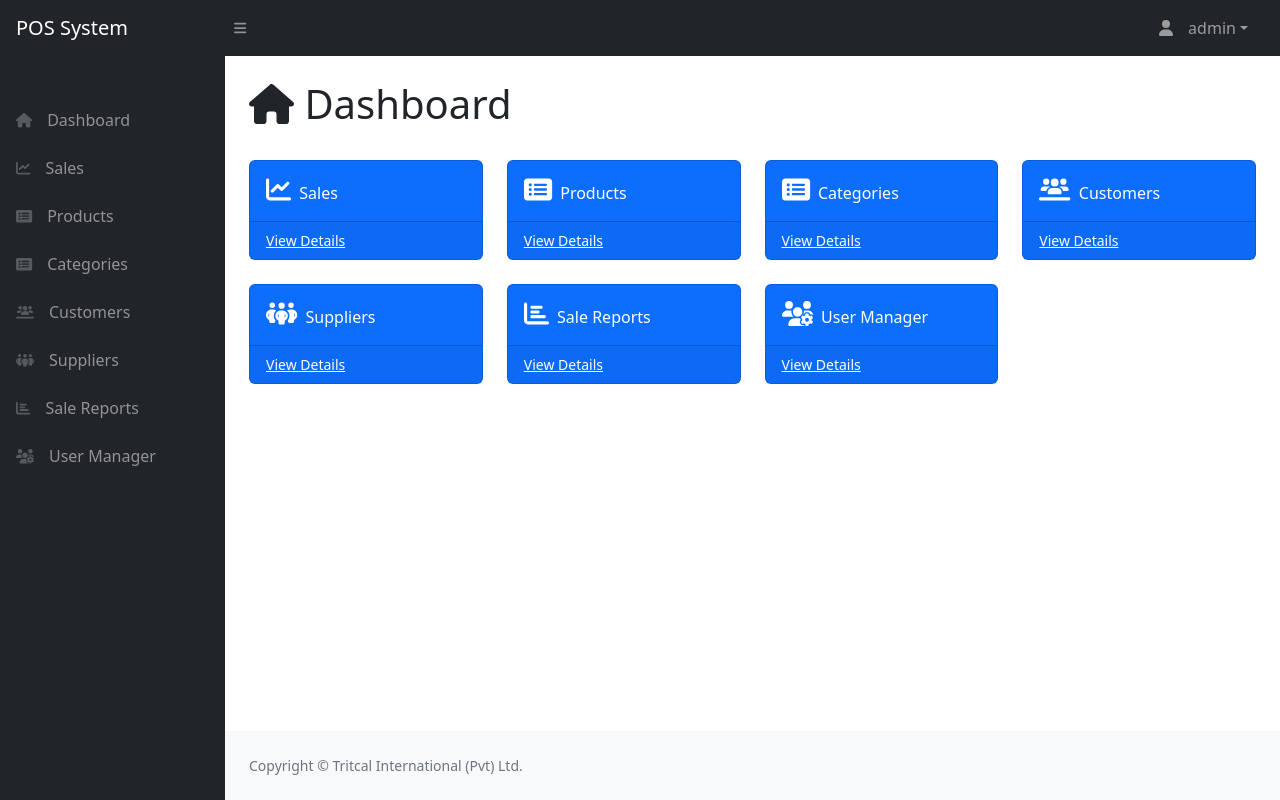
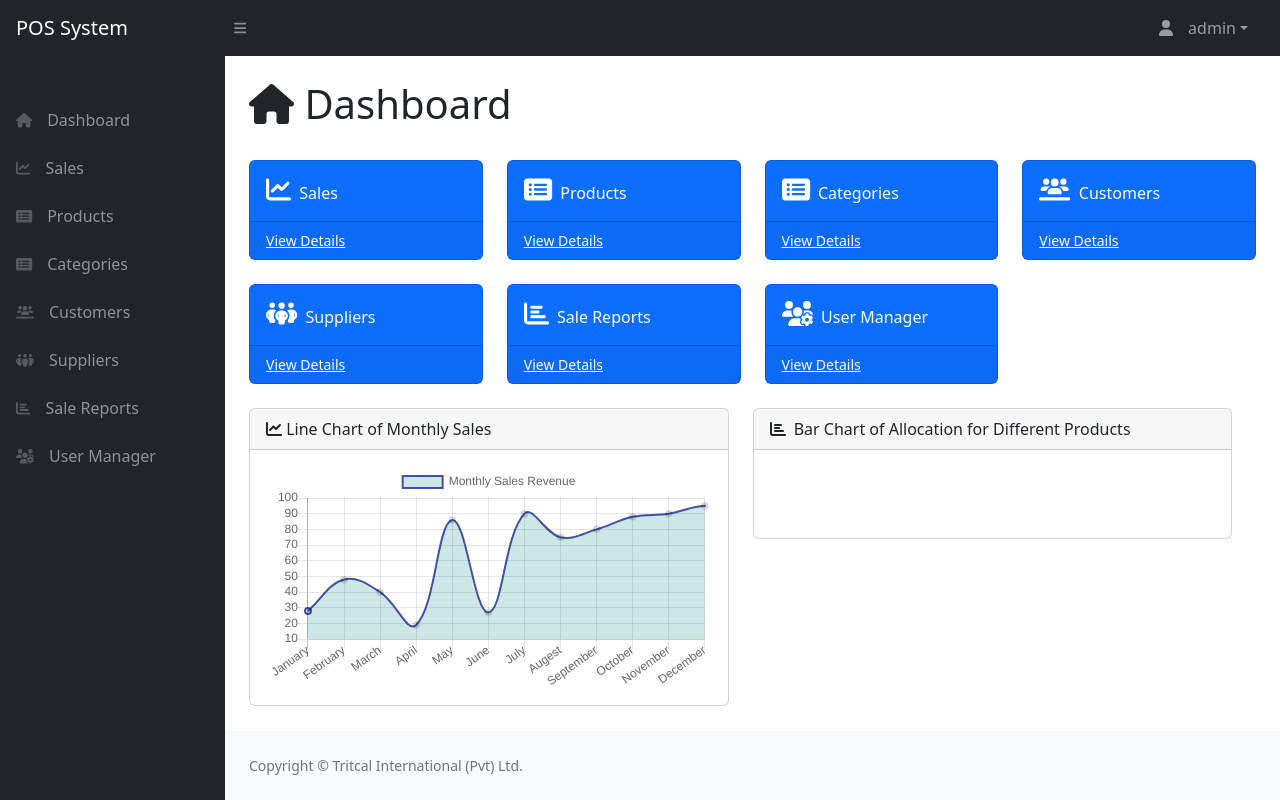
Before and after one commit to thisara995/POS_SYSTEM, a PHP site: page / in a window 1280 px wide. Run offline with PHP 8.4, Linux system fonts and the light colour scheme; a user stored in the database is signed in; some libraries are stand-ins or nearby versions.

Commit message:
newly update dashboard with line chart and bar chart

```diff
--- a/admin/assets/demo/chart-area-demo.js
+++ /dev/null
@@ -1,54 +0,0 @@
-// Set new default font family and font color to mimic Bootstrap's default styling
-Chart.defaults.global.defaultFontFamily = '-apple-system,system-ui,BlinkMacSystemFont,"Segoe UI",Roboto,"Helvetica Neue",Arial,sans-serif';
-Chart.defaults.global.defaultFontColor = '#292b2c';
-
-// Area Chart Example
-var ctx = document.getElementById("myAreaChart");
-var myLineChart = new Chart(ctx, {
-  type: 'line',
-  data: {
-    labels: ["Mar 1", "Mar 2", "Mar 3", "Mar 4", "Mar 5", "Mar 6", "Mar 7", "Mar 8", "Mar 9", "Mar 10", "Mar 11", "Mar 12", "Mar 13"],
-    datasets: [{
-      label: "Sessions",
-      lineTension: 0.3,
-      backgroundColor: "rgba(2,117,216,0.2)",
-      borderColor: "rgba(2,117,216,1)",
-      pointRadius: 5,
-      pointBackgroundColor: "rgba(2,117,216,1)",
-      pointBorderColor: "rgba(255,255,255,0.8)",
-      pointHoverRadius: 5,
-      pointHoverBackgroundColor: "rgba(2,117,216,1)",
-      pointHitRadius: 50,
-      pointBorderWidth: 2,
-      data: [10000, 30162, 26263, 18394, 18287, 28682, 31274, 33259, 25849, 24159, 32651, 31984, 38451],
-    }],
-  },
-  options: {
-    scales: {
-      xAxes: [{
-        time: {
-          unit: 'date'
-        },
-        gridLines: {
-          display: false
-        },
-        ticks: {
-          maxTicksLimit: 7
-        }
-      }],
-      yAxes: [{
-        ticks: {
-          min: 0,
-          max: 40000,
-          maxTicksLimit: 5
-        },
-        gridLines: {
-          color: "rgba(0, 0, 0, .125)",
-        }
-      }],
-    },
-    legend: {
-      display: false
-    }
-  }
-});
--- a/admin/assets/demo/chart-bar-demo.js
+++ b/admin/assets/demo/chart-bar-demo.js
@@ -1,46 +1,34 @@
-// Set new default font family and font color to mimic Bootstrap's default styling
-Chart.defaults.global.defaultFontFamily = '-apple-system,system-ui,BlinkMacSystemFont,"Segoe UI",Roboto,"Helvetica Neue",Arial,sans-serif';
-Chart.defaults.global.defaultFontColor = '#292b2c';
-
-// Bar Chart Example
-var ctx = document.getElementById("myBarChart");
-var myLineChart = new Chart(ctx, {
+// Bar chart with custom tooltip
+const dataBarCustomTooltip = {
   type: 'bar',
   data: {
-    labels: ["January", "February", "March", "April", "May", "June"],
-    datasets: [{
-      label: "Revenue",
-      backgroundColor: "rgba(2,117,216,1)",
-      borderColor: "rgba(2,117,216,1)",
-      data: [4215, 5312, 6251, 7841, 9821, 14984],
-    }],
+    labels: ['January', 'February', 'March', 'April', 'May', 'June', 'July'],
+    datasets: [
+      {
+        label: 'Traffic',
+        data: [30, 15, 62, 65, 61, 65, 40],
+      },
+    ],
   },
+};
+
+const optionsBarCustomTooltip = {
   options: {
-    scales: {
-      xAxes: [{
-        time: {
-          unit: 'month'
+    plugins: {
+      tooltip: {
+        callbacks: {
+           label: function (context) {
+            let label = context.dataset.label || '';
+            label = `${label}: ${context.formattedValue} users`;
+            return label;
+          },
         },
-        gridLines: {
-          display: false
-        },
-        ticks: {
-          maxTicksLimit: 6
-        }
-      }],
-      yAxes: [{
-        ticks: {
-          min: 0,
-          max: 15000,
-          maxTicksLimit: 5
-        },
-        gridLines: {
-          display: true
-        }
-      }],
-    },
-    legend: {
-      display: false
-    }
-  }
-});
+       },
+     },
+  },
+};
+
+new mdb.Chart(
+  document.getElementById('bar-chart-custom-tooltip'),
+  dataBarCustomTooltip,
+  optionsBarCustomTooltip);
--- /dev/null
+++ b/admin/assets/demo/chart-line-demo.js
@@ -0,0 +1,24 @@
+//line
+var ctxL = document.getElementById("lineChart").getContext('2d');
+var myLineChart = new Chart(ctxL, {
+  type: 'line',
+  data: {
+    labels: ["January", "February", "March", "April", "May", "June", "July" ,"Augest","September","October","November","December"],
+    datasets: [
+    {
+      label: "Monthly Sales Revenue",
+    data: [28, 48, 40, 19, 86, 27, 90,75,80,88,90,95,92],
+      backgroundColor: [
+        'rgba(0, 137, 132, .2)',
+      ],
+      borderColor: [
+        'rgba(0, 10, 130, .7)',
+      ],
+      borderWidth: 2
+    }
+    ]
+  },
+  options: {
+    responsive: true
+  }
+});
--- a/admin/includes/fotter.php
+++ b/admin/includes/fotter.php
@@ -10,8 +10,9 @@
         <script src="https://cdn.jsdelivr.net/npm/bootstrap@5.2.3/dist/js/bootstrap.bundle.min.js" crossorigin="anonymous"></script>
         <script src="assets/js/scripts.js"></script>
         <script src="https://cdnjs.cloudflare.com/ajax/libs/Chart.js/2.8.0/Chart.min.js" crossorigin="anonymous"></script>
-        <script src="assets/demo/chart-area-demo.js"></script>
+        <script src="assets/demo/chart-line-demo.js"></script>
         <script src="assets/demo/chart-bar-demo.js"></script>
+
         <script src="https://cdn.jsdelivr.net/npm/simple-datatables@7.1.2/dist/umd/simple-datatables.min.js" crossorigin="anonymous"></script>
         <script src="assets/js/datatables-simple-demo.js"></script>
     </body>
--- a/admin/includes/header.php
+++ b/admin/includes/header.php
@@ -1,6 +1,10 @@
 <?php
 include 'config/dbcon.php';
  session_start();
+ if(! isset ($_SESSION['username']))
+ {
+    header("location:login.php") ;
+ }
 ?>
 <!DOCTYPE html>
 <html lang="en">
--- a/admin/index.php
+++ b/admin/index.php
@@ -95,5 +95,28 @@
                 </div>
             </div>
 
+            <div class="row">
+        <div class="col-lg-6">
+            <div class="card mb-4">
+                <div class="card-header">
+                    <i class="fas fa-line-chart"></i>
+                    Line Chart of Monthly Sales
+                </div>
+                <div class="card-body">
+                    <!-- Canvas for line Chart -->
+                    <canvas id="lineChart" width="100%" height="50"></canvas>
+                </div>
+            </div>
+        </div>
+
+        <div class="col-lg-6">
+        <div class="card mb-4">
+            <div class="card-header">
+                <i class="fas fa-chart-bar me-1"></i>
+                Bar Chart of Allocation for Different Products
+            </div>
+            <div class="card-body"><canvas id="myBarChart" width="100%" height="50"></canvas></div>
+        </div>
+
                 </main>
 <?php  include 'includes/fotter.php';?>
```
